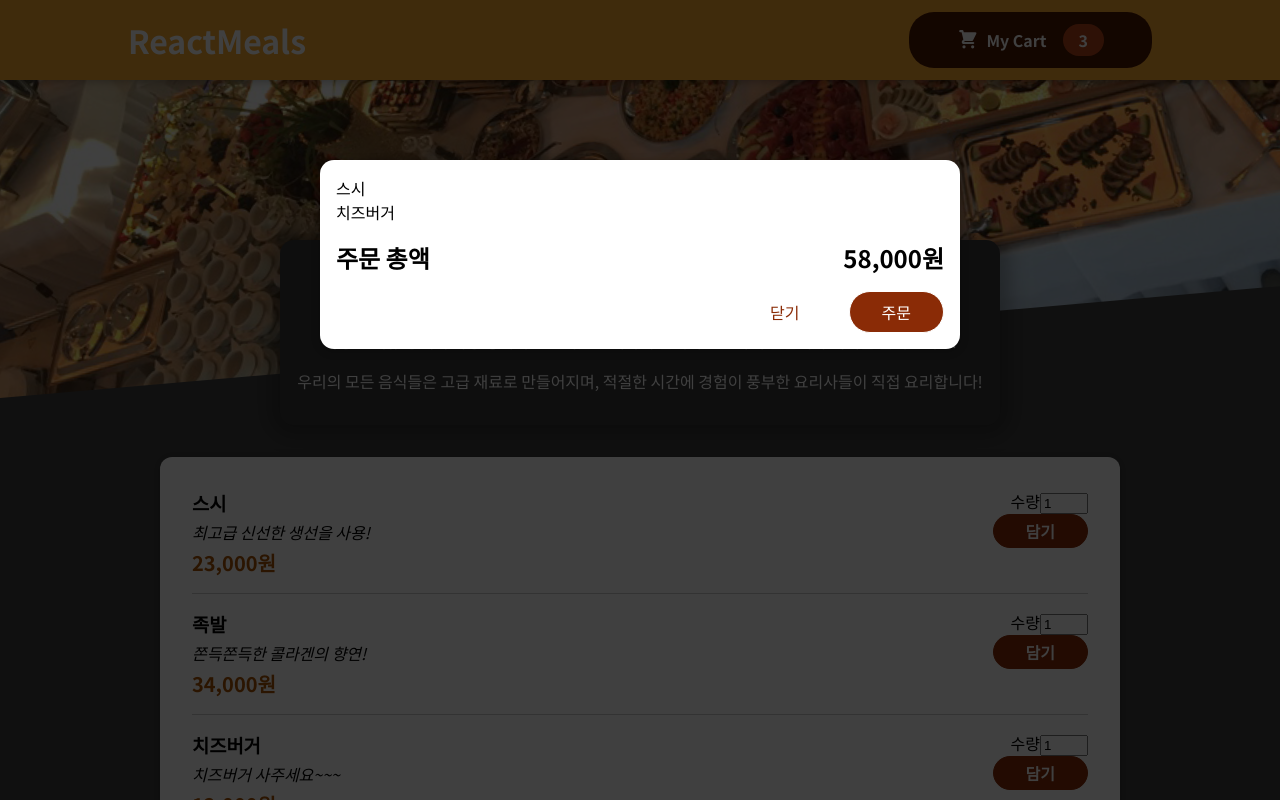
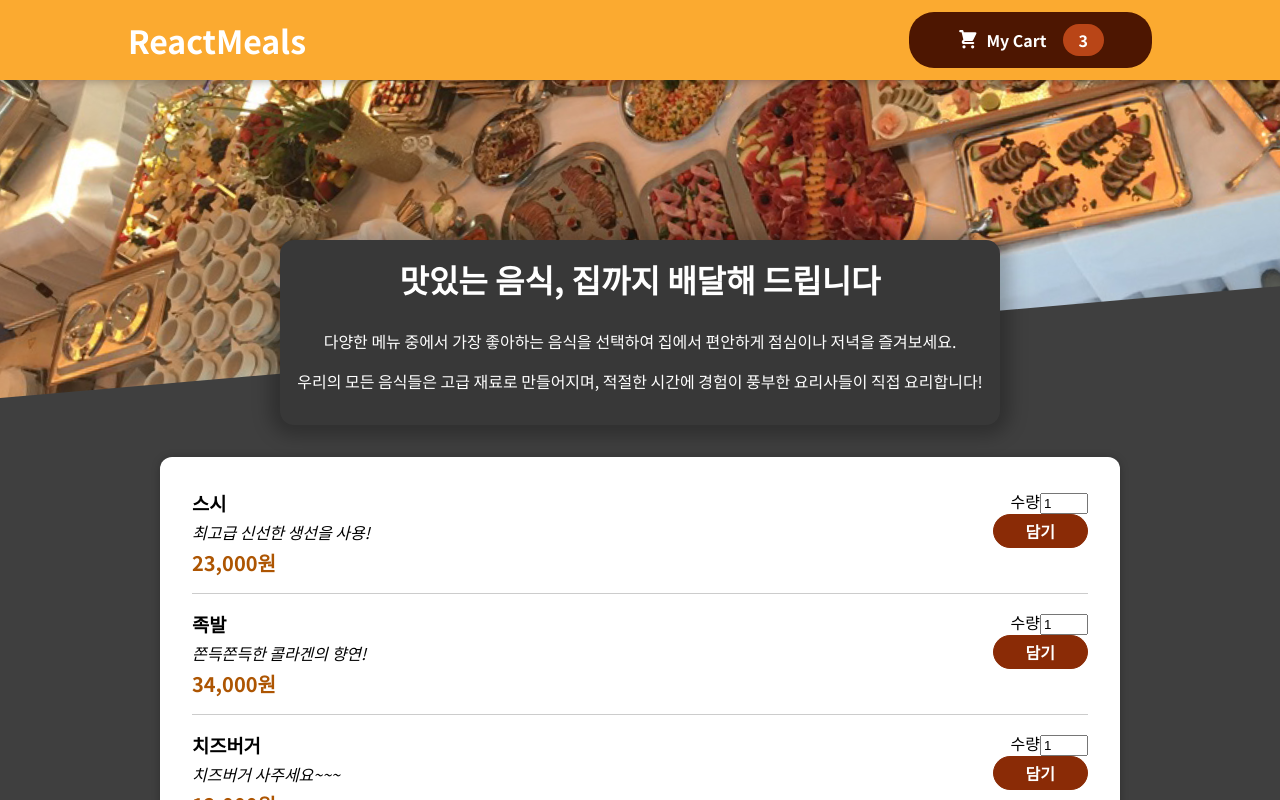
Before and after one commit to chanhee7/react-study202406, a React (Create React App) app: page / in a window 1280 px wide. Shown: the top 800 px of the page. Built offline with nearby package versions, Linux system fonts and the light colour scheme.

Commit message:
# 모달 열고 닫는 처리

```diff
--- a/src/App.js
+++ b/src/App.js
@@ -1,4 +1,4 @@
-import React from "react";
+import React, { useState } from "react";
 import Header from "./components/Food/Layout/Header";
 import Meals from "./components/Food/Meals/Meals";
 import Cart from "./components/Food/Cart/Cart";
@@ -6,10 +6,19 @@
 
 const App = () => {
 
+  // 장바구니 모달을 열고 닫는 상태변수
+  const [cartIsShown, setCartIsShown] = useState(false);
+
+  // 모달을 열어주는 핸들러
+  const showCartHandler = () => setCartIsShown(true);
+
+  // 모달을 닫아주는 핸들러
+  const hideCartHandler = () => setCartIsShown(false);
+
   return (
     <CartProvider>
-      <Cart />
-      <Header />
+      {cartIsShown && <Cart onClose={hideCartHandler} />}
+      <Header onShowCart={showCartHandler} />
       <div id="main">
         <Meals />
       </div>
--- a/src/components/Food/Cart/Cart.js
+++ b/src/components/Food/Cart/Cart.js
@@ -16,7 +16,7 @@
     price: 12000,
   },
 ];
-const Cart = () => {
+const Cart = ({ onClose }) => {
   const {
     'cart-items': cartItemStyle,
     total,
@@ -26,7 +26,7 @@
   } = styles;
 
   return (
-    <CartModal>
+    <CartModal onClose={onClose}>
       {/* 주문 내역 */}
       <ul className={cartItemStyle}>
         {DUMMY_CART.map((cartItem) => (
@@ -38,7 +38,7 @@
         <span>58,000원</span>
       </div>
       <div className={actions}>
-        <button className={btnAlt}>닫기</button>
+        <button className={btnAlt} onClick={onClose}>닫기</button>
         <button className={button}>주문</button>
       </div>
     </CartModal>
--- a/src/components/Food/Cart/Cart.module.scss
+++ b/src/components/Food/Cart/Cart.module.scss
@@ -28,8 +28,8 @@
   button {
     font: inherit;
     cursor: pointer;
-    background-color: transparent;
-    border: 1px solid $button-color;
+    background-color: $button-color;
+    border: 1px solid $button-bg-color;
     padding: 0.5rem 2rem;
     border-radius: 25px;
     margin-left: 1rem;
--- a/src/components/Food/Cart/CartModal.js
+++ b/src/components/Food/Cart/CartModal.js
@@ -9,10 +9,10 @@
   );
 };
 
-const CartModal = ({ children }) => {
+const CartModal = ({ children, onClose }) => {
   return (
     <>
-      <div className={styles.backdrop} />
+      <div className={styles.backdrop} onClick={onClose} />
       <ModalOverlay>{children}</ModalOverlay>
     </>
   );
--- a/src/components/Food/Layout/Header.js
+++ b/src/components/Food/Layout/Header.js
@@ -5,7 +5,7 @@
 import foodImage from '../../../assets/img/meals.jpg'
 import HeaderCartButton from './HeaderCartButton';
 
-const Header = () => {
+const Header = ({ onShowCart }) => {
 
   const { header, 'main-image': mainImage } = styles;
 
@@ -13,7 +13,7 @@
     <>
       <header className={header}>
         <h1>ReactMeals</h1>
-        <HeaderCartButton />
+        <HeaderCartButton onShow={onShowCart} />
       </header>
       <div className={mainImage}>
         <img src={foodImage} alt="맛있어 보여" />
--- a/src/components/Food/Layout/HeaderCartButton.js
+++ b/src/components/Food/Layout/HeaderCartButton.js
@@ -2,12 +2,12 @@
 import CartIcon from './CartIcon'
 import styles from './HeaderCareButton.module.scss'
 
-const HeaderCartButton = () => {
+const HeaderCartButton = ({ onShow }) => {
 
   const {button, icon, badge} = styles;
 
   return (
-    <button className={button}>
+    <button className={button} onClick={onShow}>
       <span className={icon}>
         <CartIcon />
       </span>
```
